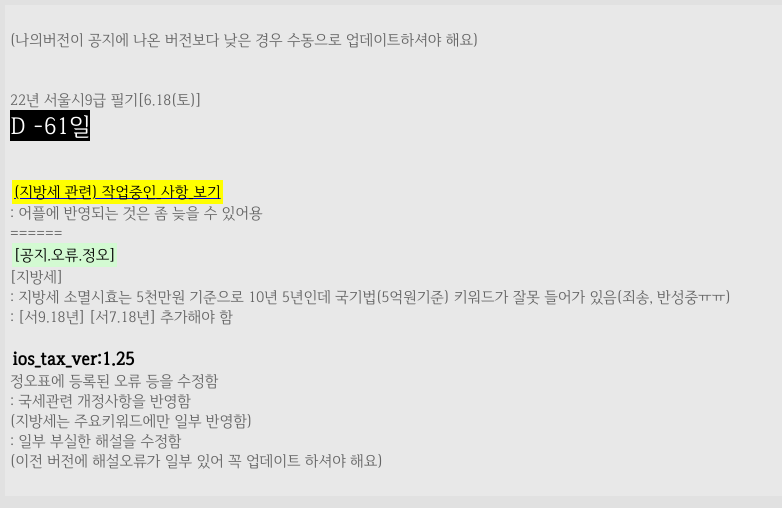
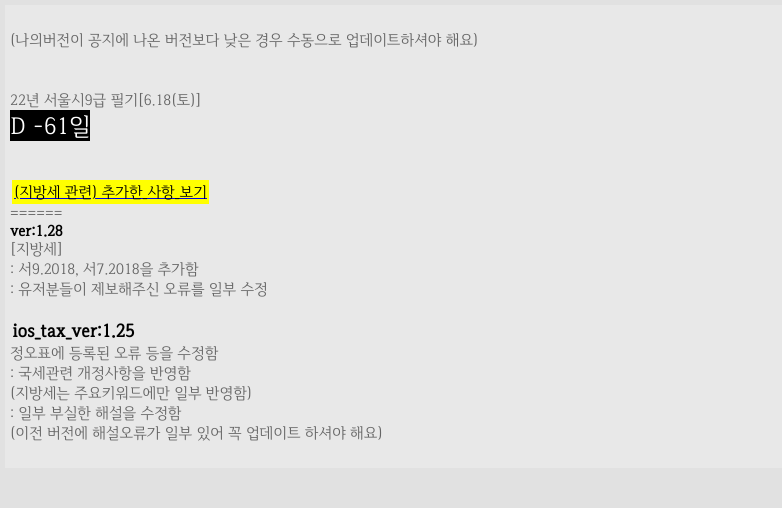
Before and after one commit to ctamark/ctamark.github.io_, a plain HTML site: page ios_tax_ver.html in a window 1280 px wide. Shown: the whole page, without its empty margins (0-782 px from the left). Drawn offline with Linux system fonts and the light colour scheme.

Commit message:
Update ios_tax_ver.html

```diff
--- a/ios_tax_ver.html
+++ b/ios_tax_ver.html
@@ -58,13 +58,12 @@ counter.innerText = msg;
 update_dday();
 </script>
 
-<a href="./update_list_local_tax.html" target="_self"><span class="yellow">(지방세 관련) 작업중인_사항_보기</span></a>
-: 어플에 반영되는 것은 좀 늦을 수 있어용
+<a href="./update_list_local_tax.html" target="_self"><span class="yellow">(지방세 관련) 추가한_사항_보기</span></a>
 ======
-<span class="green">[공지.오류.정오]</span>
+<b>ver:1.28</b>
 [지방세]
-: 지방세 소멸시효는 5천만원 기준으로 10년 5년인데 국기법(5억원기준) 키워드가 잘못 들어가 있음(죄송, 반성중ㅠㅠ)
-: [서9.18년] [서7.18년] 추가해야 함
+: 서9.2018, 서7.2018을 추가함
+: 유저분들이 제보해주신 오류를 일부 수정
 
 <span class="bold size1">ios_tax_ver:1.25</span>
 정오표에 등록된 오류 등을 수정함
```
